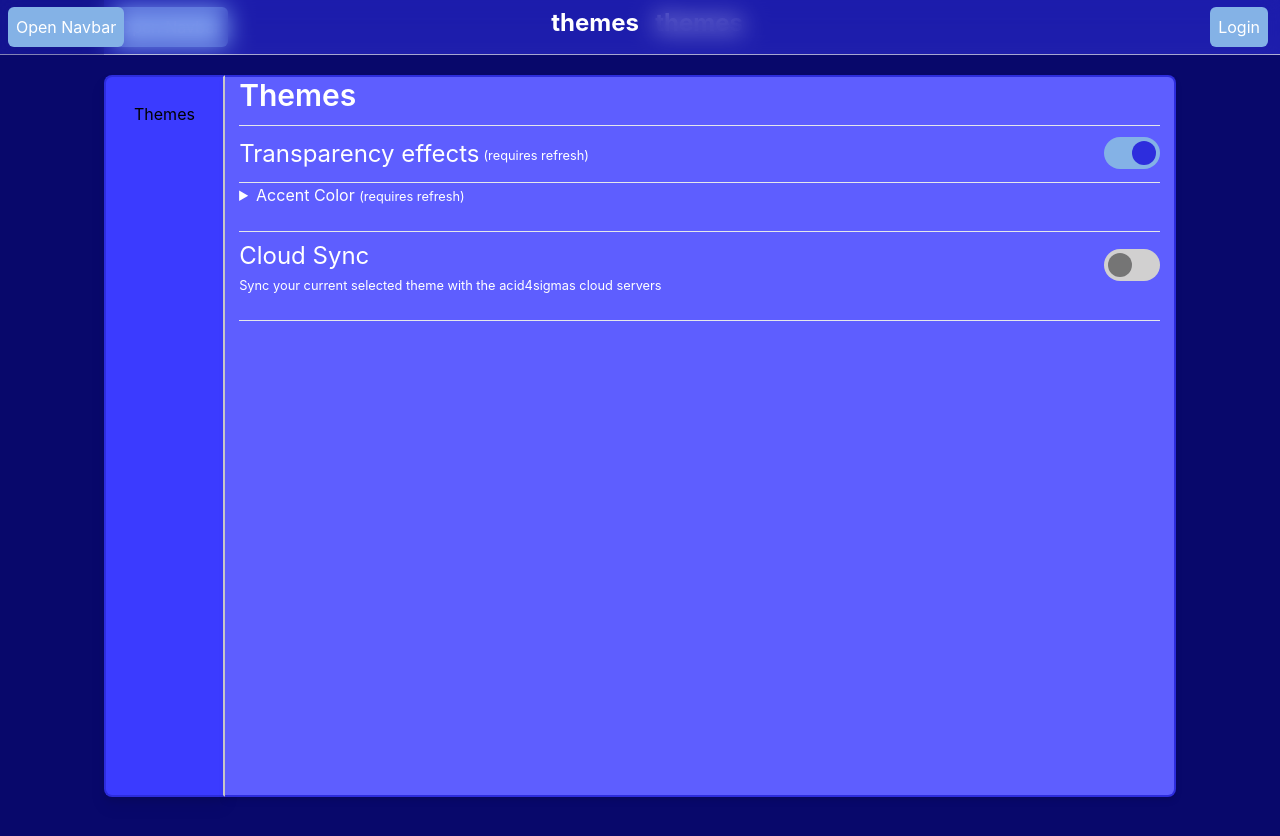
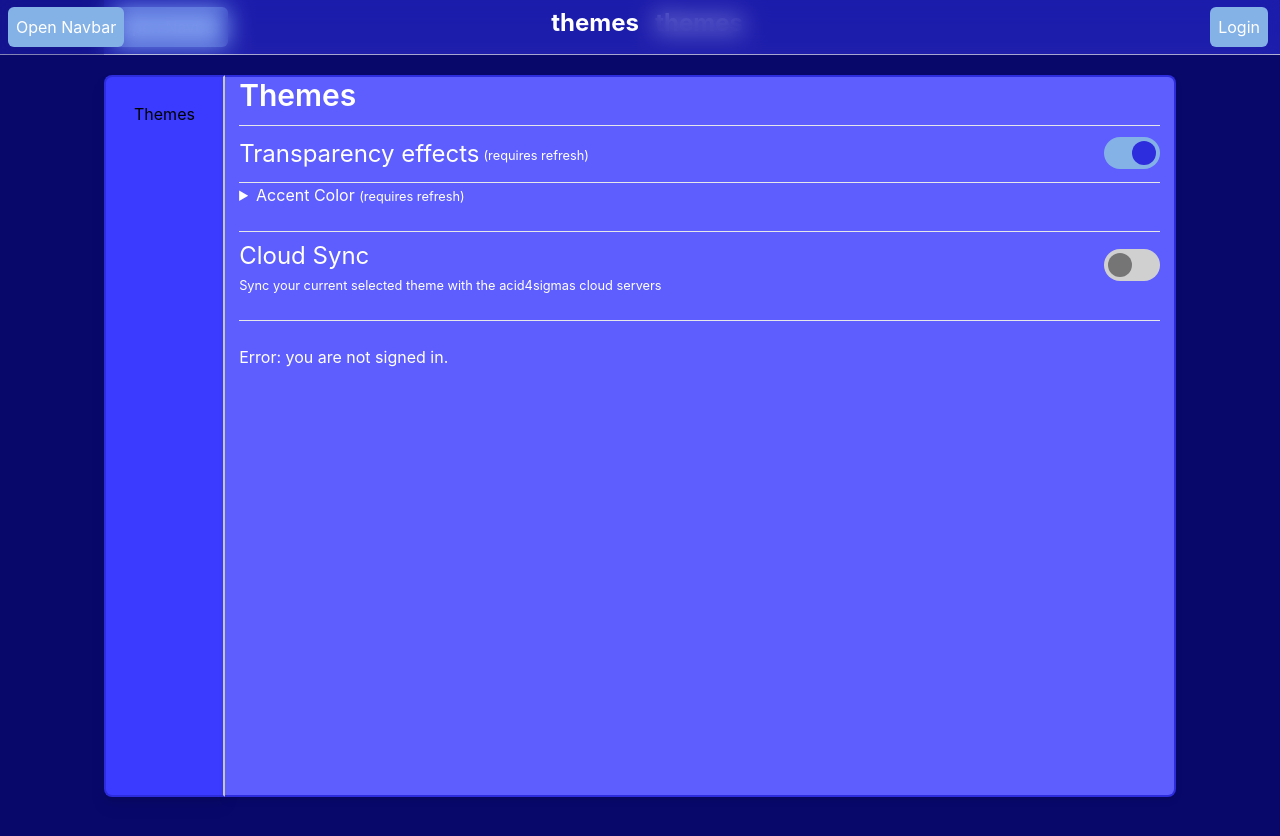
Before and after one commit to acid4sigmas/acid4sigmas-frontend, a React (Create React App) app: page /settings/themes in a window 1280 px wide. Shown: the top 836 px of the page. Built offline with nearby package versions, Linux system fonts and the light colour scheme.

Commit message:
toggle functionality to disable/enable cloudthemes

```diff
--- a/src/components/Buttons.tsx
+++ b/src/components/Buttons.tsx
@@ -33,7 +33,7 @@ export namespace Buttons {
         onChange: (e: React.ChangeEvent<HTMLInputElement>) => void;
     }
 
-    export const Toggle: React.FC<ToggleProps> = ({ checked = false, onChange }) => {
+    export const Toggle: React.FC<ToggleProps> = ({ checked, onChange }) => {
         return (
         <div>
             <label className="relative inline-flex items-center cursor-pointer">
--- a/src/tsx/Settings/Themes.tsx
+++ b/src/tsx/Settings/Themes.tsx
@@ -12,7 +12,7 @@ import oledTheme from "../../style/themes/oled.json";
 
 
 import Settings from "../Settings";
-import { Style } from "../../types";
+import { CloudthemesStatus, Style } from "../../types";
 import { Container, SettingsContainer, SettingsContentContainer } from "../../components/Container";
 import { Buttons } from "../../components/Buttons";
 
@@ -48,9 +48,10 @@ export default function SettingsThemes() {
     }
   };
 
-  const handleCloudSync = async () => {
+  const token = localStorage.getItem("token");
 
-    const token = localStorage.getItem("token");
+  const cloudSync = async () => {
+
 
     try {
       if (token !== null) {
@@ -61,10 +62,50 @@ export default function SettingsThemes() {
           }
         });
 
-        const response = await result.json();
+        if (!result.ok) {
+          const response = await result.json();
+          throw new Error(response.error)
+        }
+
+        const response: CloudthemesStatus = await result.json();
         console.log(response);
+        setIsCloudSyncEnabled(response.enabled);
       } else {
         throw new Error("you are not signed in.");
+      }
+    } catch (e) {
+      setError(String(e));
+    }
+  }
+
+  useEffect(() => {
+    cloudSync();
+  }, []);
+
+
+
+  const handleCloudSync = async (e: React.ChangeEvent<HTMLInputElement>) => {
+    try {
+      if (token !== null) {
+        const result = await fetch(config.api_url + "/api/cloudthemes/status", {
+          method: "POST",
+          headers: {
+            "Authorization": token
+          },
+          body: JSON.stringify({
+            "enabled": e.target.checked
+          })
+        });
+
+        if (!result.ok) {
+          const response = await result.json();
+          throw new Error(response.error);
+        }
+
+        const response: CloudthemesStatus = await result.json();
+
+        setIsCloudSyncEnabled(response.enabled);
+
       }
     } catch (e) {
       setError(String(e));
@@ -113,7 +154,7 @@ export default function SettingsThemes() {
                         </p>
                       </div>
                       <div className="content-center">
-                        <Buttons.Toggle checked={false} onChange={(e) =>{}}/>
+                        <Buttons.Toggle checked={isCloudSyncEnabled} onChange={handleCloudSync}/>
                       </div>
                     </div>
                     <br/>
--- a/src/types.d.ts
+++ b/src/types.d.ts
@@ -29,3 +29,7 @@ export interface Response {
     message?: string;
     token?: string;
 }
+
+export interface CloudthemesStatus {
+    enabled: boolean;
+}
```
